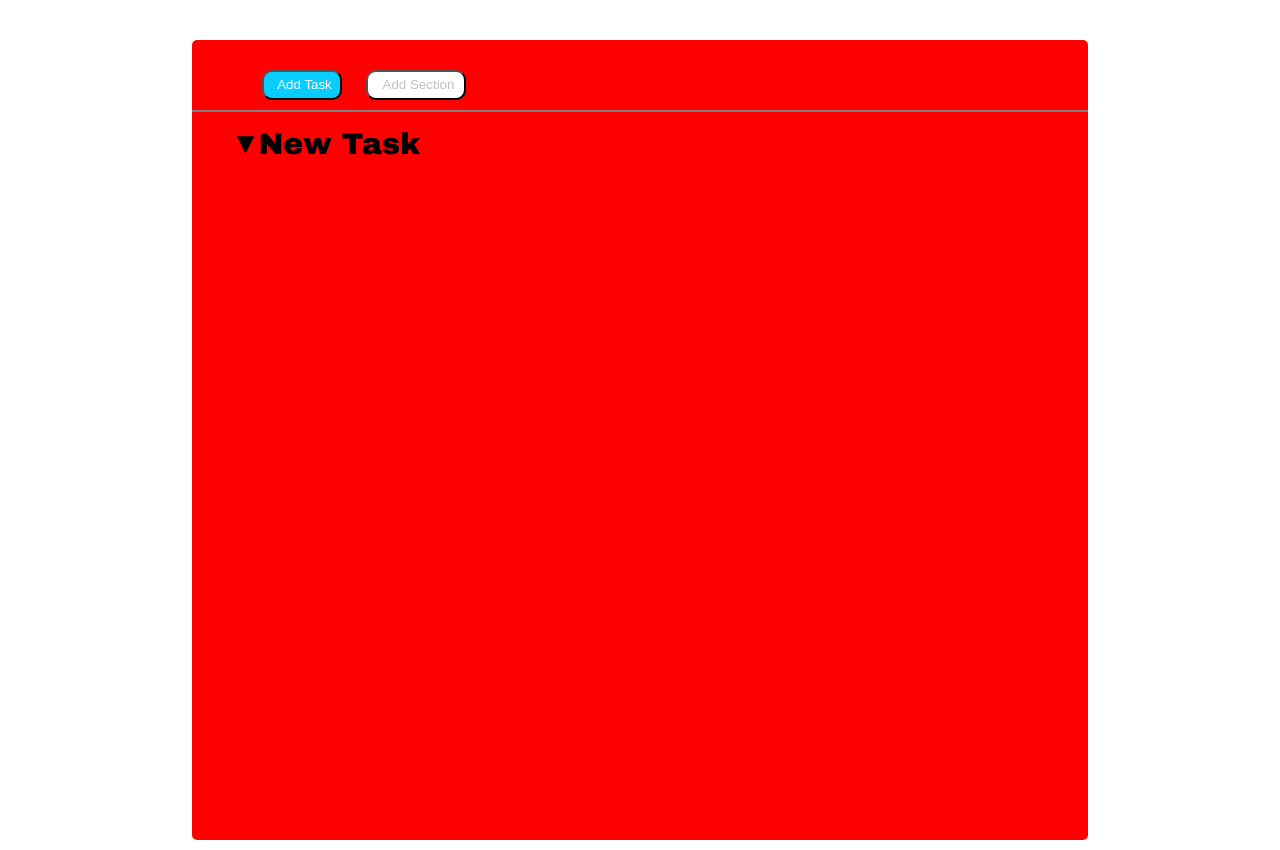
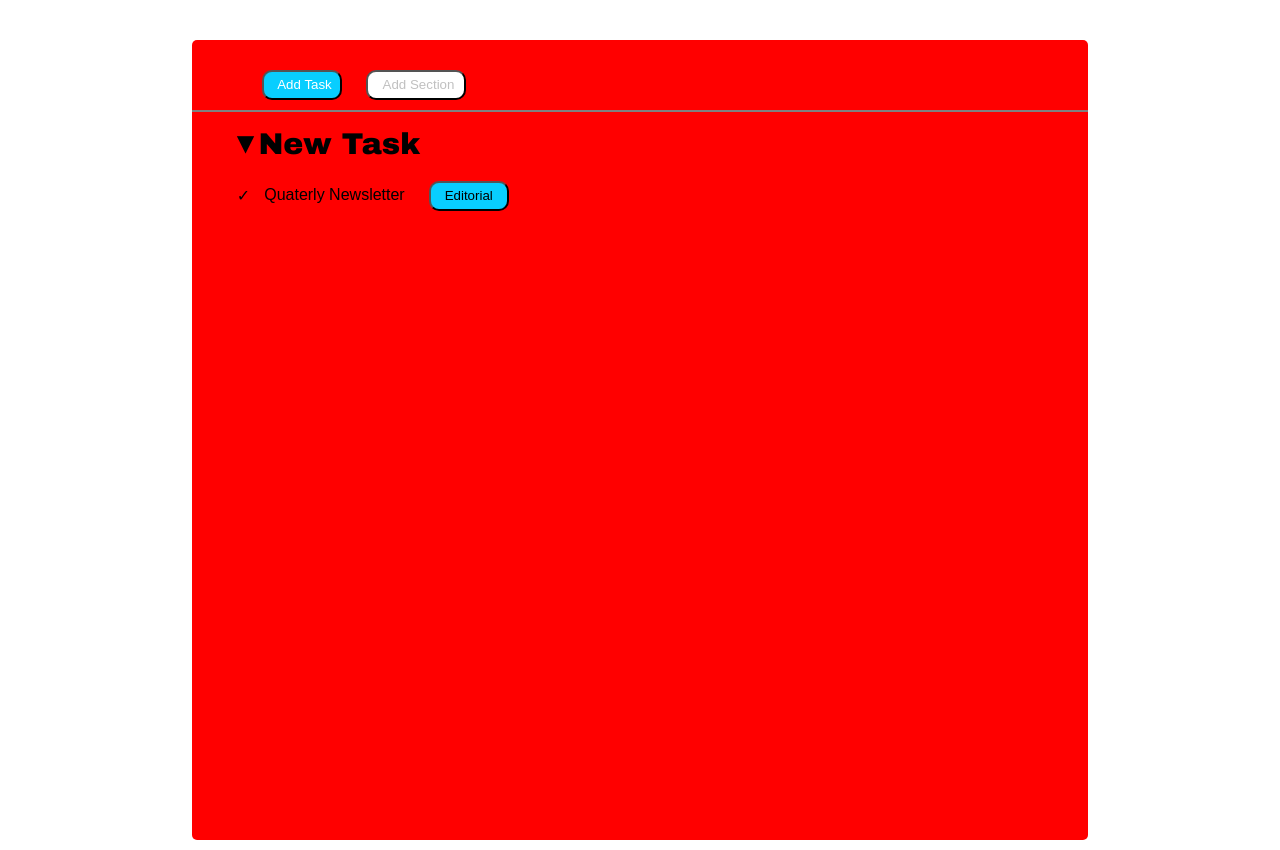
Before and after one commit to capdavide278/html-css-toboolist, a plain HTML site: page index.html in a window 1280 px wide. Shown: the part 90-940 px from the top of the page. Drawn offline with Linux system fonts and the light colour scheme.

Commit message:
si procede

```diff
--- a/css/style.css
+++ b/css/style.css
@@ -85,3 +85,10 @@ button{
     font-size: 30px;
     font-family: Arial black;
 }
+
+.txt{
+    color: black;
+    font-family: Arial, Helvetica, sans-serif;
+    padding-right: 20px;
+    padding-left: 10px;
+}
--- a/index.html
+++ b/index.html
@@ -33,7 +33,10 @@
                 <span class="simbolo">&dtrif;</span>
                 <span class="moments">New Task</span>
             </section>
-
+            <br>
+            <span>&check;</span>
+            <span class="txt">Quaterly Newsletter</span>
+            <span><button>Editorial</button></span>
         </div>
 
         </div>
```
